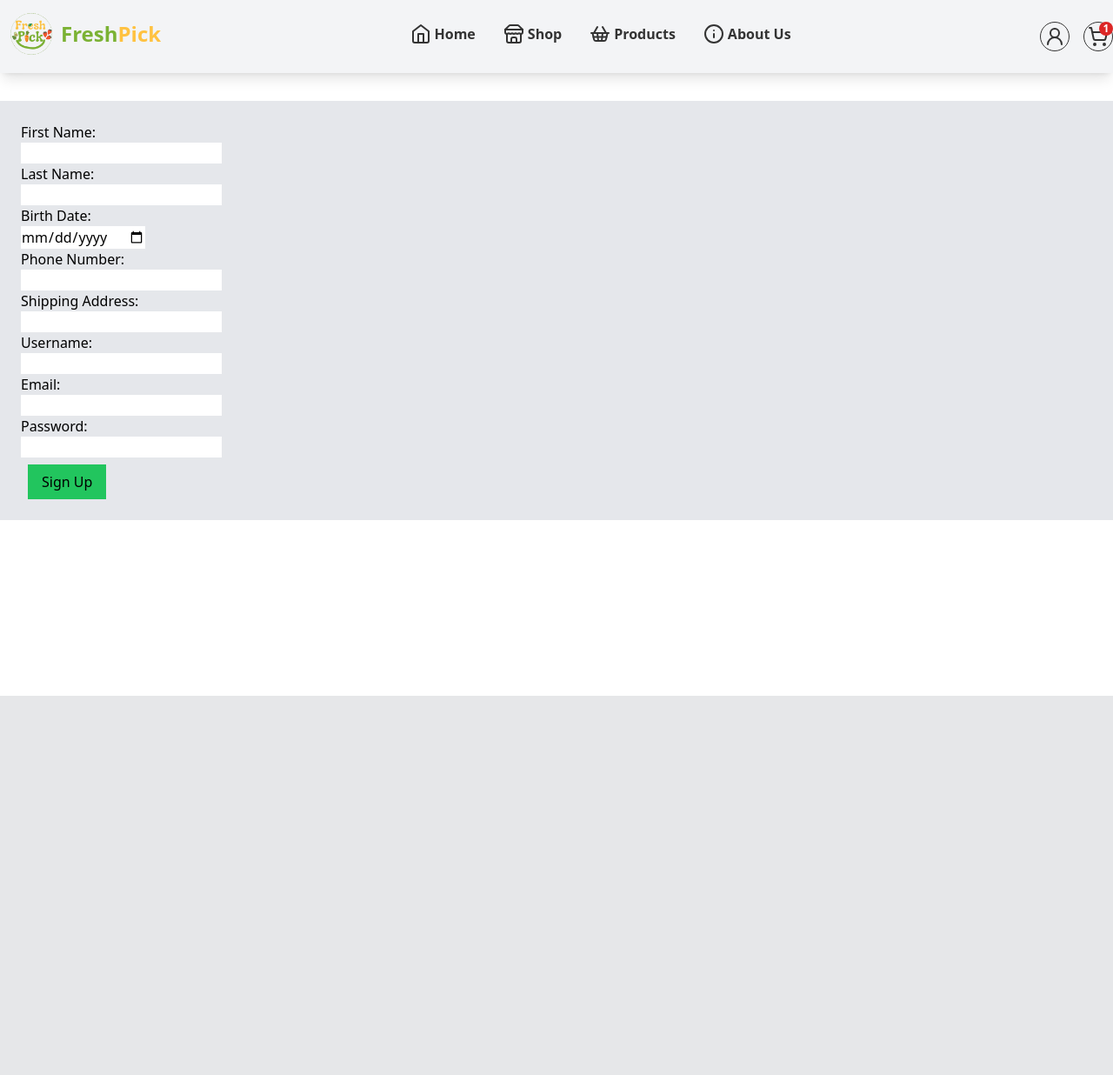
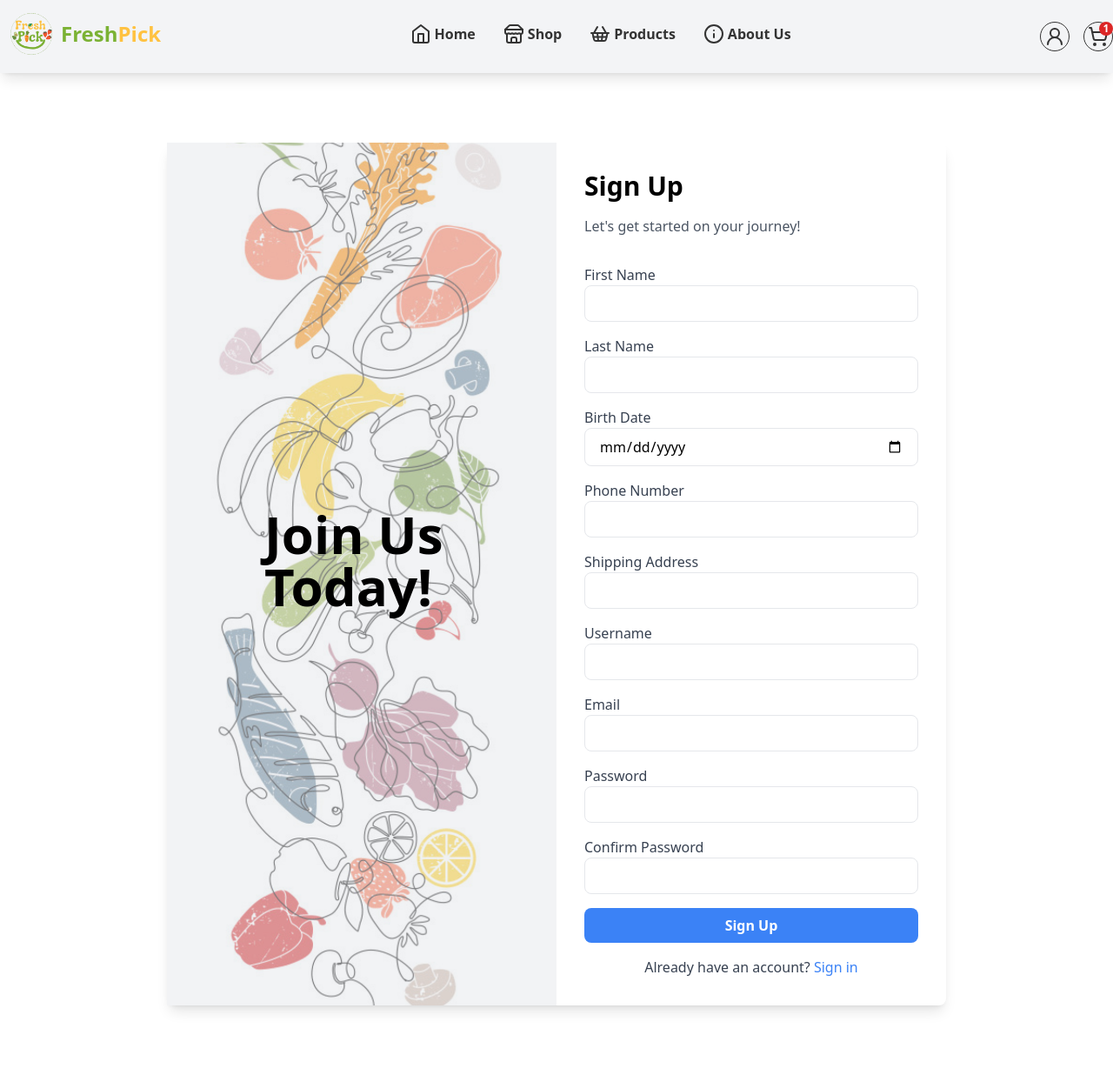
Before and after one commit to Clear008/Fresh-pick, a Django app: page /signup/ in a window 1280 px wide. Shown: the whole page at 87% size. Before the commit the page ends 800 px from the top, so only its background shows below. Run offline with Django 5.2, Linux system fonts and the light colour scheme; some libraries are stand-ins or nearby versions.

Commit message:
signin and signup

```diff
--- a/webapp/FreshPickApp/templates/signup.html
+++ b/webapp/FreshPickApp/templates/signup.html
@@ -1,41 +1,66 @@
 {% extends 'base.html' %}
+{% load static %}
+
+{% block title %}Sign Up{% endblock %}
+
 {% block content %}
-
-    <!-- edit here -->
-
-    <!-- edit here -->
-
-
-
-
-
-
-    <form action="{% url 'signup' %}" method="post" class="bg-gray-200 p-6">
-        {% csrf_token %}
-        <label for="first_name">First Name:</label><br>
-        <input type="text" name="first_name" id="first_name"><br>
-
-        <label for="last_name">Last Name:</label><br>
-        <input type="text" name="last_name" id="last_name"><br>
-
-        <label for="birth_date">Birth Date:</label><br>
-        <input type="date" name="birth_date" id="birth_date"><br>
-
-        <label for="phone_number">Phone Number:</label><br>
-        <input type="text" name="phone_number" id="phone_number"><br>
-
-        <label for="shipping_address">Shipping Address:</label><br>
-        <input type="text" name="shipping_address" id="shipping_address"><br>
-
-        <label for="username">Username:</label><br>
-        <input type="text" name="username" id="username"><br>
-
-        <label for="email">Email:</label><br>
-        <input type="email" name="email" id="email"><br>
-
-        <label for="password">Password:</label><br>
-        <input type="password" name="password" id="password"><br>
-
-        <input type="submit" value="Sign Up" class="cursor-pointer px-4 py-2 bg-green-500 mt-2 ms-2">
-    </form>
+<div class="flex justify-center items-center h-full py-12">
+    <div class="max-w-4xl w-full bg-white shadow-lg rounded-lg flex">
+        <!-- Left Side - Sign Up -->
+        <div class="w-1/2 bg-gray-200 relative flex flex-col items-center justify-center">
+            <img src="{% static 'imgs/Pick1.png' %}" alt="Join Us" class="w-full h-full object-cover opacity-50">
+            <div class="absolute top-1/2 left-1/2 transform -translate-x-1/2 -translate-y-1/2">
+                <h2 class="text-6xl font-bold mb-8">Join Us Today!</h2>
+            </div>
+        </div>
+        <!-- Right Side - Sign Up Form -->
+        <div class="w-1/2 p-8">
+            <h2 class="text-3xl font-bold mb-4">Sign Up</h2>
+            <p class="text-gray-600 mb-8">Let's get started on your journey!</p>
+            <form action="#" method="POST">
+                {% csrf_token %}
+                <div class="mb-4">
+                    <label for="first_name" class="block text-gray-700">First Name</label>
+                    <input type="text" id="first_name" name="first_name" class="w-full px-4 py-2 border rounded-lg focus:outline-none focus:ring-2 focus:ring-blue-500">
+                </div>
+                <div class="mb-4">
+                    <label for="last_name" class="block text-gray-700">Last Name</label>
+                    <input type="text" id="last_name" name="last_name" class="w-full px-4 py-2 border rounded-lg focus:outline-none focus:ring-2 focus:ring-blue-500">
+                </div>
+                <div class="mb-4">
+                    <label for="birth_date" class="block text-gray-700">Birth Date</label>
+                    <input type="date" id="birth_date" name="birth_date" class="w-full px-4 py-2 border rounded-lg focus:outline-none focus:ring-2 focus:ring-blue-500">
+                </div>
+                <div class="mb-4">
+                    <label for="phone_number" class="block text-gray-700">Phone Number</label>
+                    <input type="text" id="phone_number" name="phone_number" class="w-full px-4 py-2 border rounded-lg focus:outline-none focus:ring-2 focus:ring-blue-500">
+                </div>
+                <div class="mb-4">
+                    <label for="shipping_address" class="block text-gray-700">Shipping Address</label>
+                    <input type="text" id="shipping_address" name="shipping_address" class="w-full px-4 py-2 border rounded-lg focus:outline-none focus:ring-2 focus:ring-blue-500">
+                </div>
+                <div class="mb-4">
+                    <label for="username" class="block text-gray-700">Username</label>
+                    <input type="text" id="username" name="username" class="w-full px-4 py-2 border rounded-lg focus:outline-none focus:ring-2 focus:ring-blue-500">
+                </div>
+                <div class="mb-4">
+                    <label for="email" class="block text-gray-700">Email</label>
+                    <input type="email" id="email" name="email" class="w-full px-4 py-2 border rounded-lg focus:outline-none focus:ring-2 focus:ring-blue-500">
+                </div>
+                <div class="mb-4">
+                    <label for="password" class="block text-gray-700">Password</label>
+                    <input type="password" id="password" name="password" class="w-full px-4 py-2 border rounded-lg focus:outline-none focus:ring-2 focus:ring-blue-500">
+                </div>
+                <div class="mb-4">
+                    <label for="confirm_password" class="block text-gray-700">Confirm Password</label>
+                    <input type="password" id="confirm_password" name="confirm_password" class="w-full px-4 py-2 border rounded-lg focus:outline-none focus:ring-2 focus:ring-blue-500">
+                </div>
+                <button type="submit" class="w-full bg-blue-500 text-white font-bold py-2 px-4 rounded-lg hover:bg-blue-600 focus:outline-none focus:ring-2 focus:ring-blue-500">
+                    Sign Up
+                </button>
+            </form>
+            <p class="mt-4 text-center text-gray-700">Already have an account? <a href="/login" class="text-blue-500">Sign in</a></p>
+        </div>
+    </div>
+</div>
 {% endblock %}
```
Also changed, not shown: webapp/FreshPickApp/templates/signin.html (+44 -20 lines), webapp/FreshPickApp/static/imgs/Pick.jpg (added), webapp/FreshPickApp/static/imgs/Pick1.png (added).
